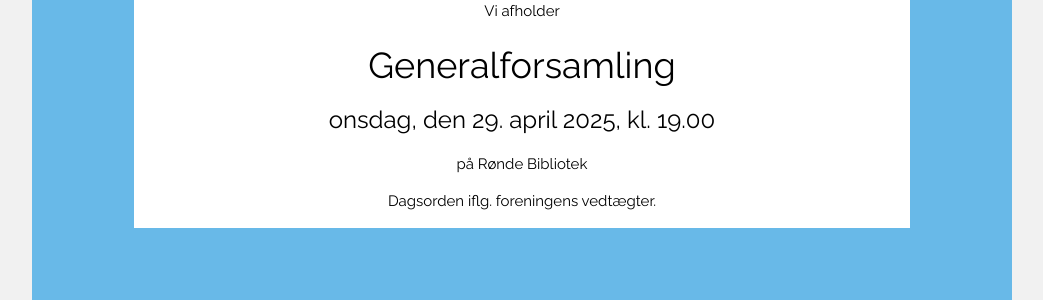
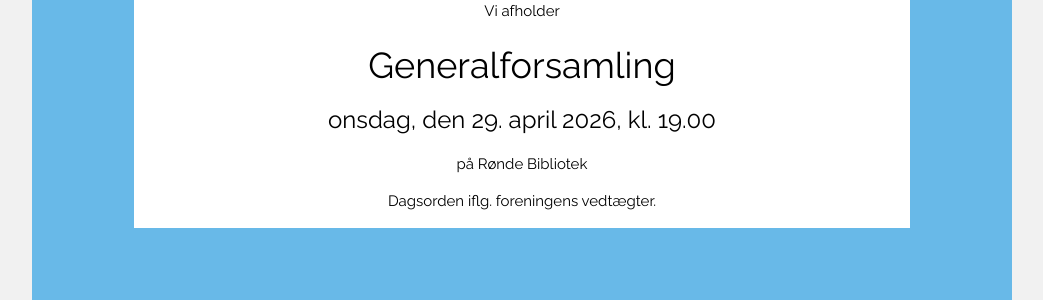
Before and after one commit to nickelsen/dag-aftenskolen.dk, a Jekyll site: the page built from index.html, in a window 1280 px wide and 900 px high, scrolled down 403 px. Shown: the part 155-455 px from the top of the window, without its empty margins (118-1161 px from the left). Built offline with Jekyll 4.4.1, drawn with Linux system fonts in a browser that asks for light colours; comment, search, counter and statistics services are not loaded.

Commit message:
mar 2026 (#40)

```diff
--- a/index.html
+++ b/index.html
@@ -105,7 +105,7 @@ layout: default
             <div class="w3-center">
               <p>Vi afholder</p>
                 <h1>Generalforsamling</h1>
-              <h3>onsdag, den 29. april 2025, kl. 19.00</h3>
+              <h3>onsdag, den 29. april 2026, kl. 19.00</h3>
               <p>på Rønde Bibliotek</p>
             <p>Dagsorden iflg. foreningens vedtægter.</p>
                 </div>
```
